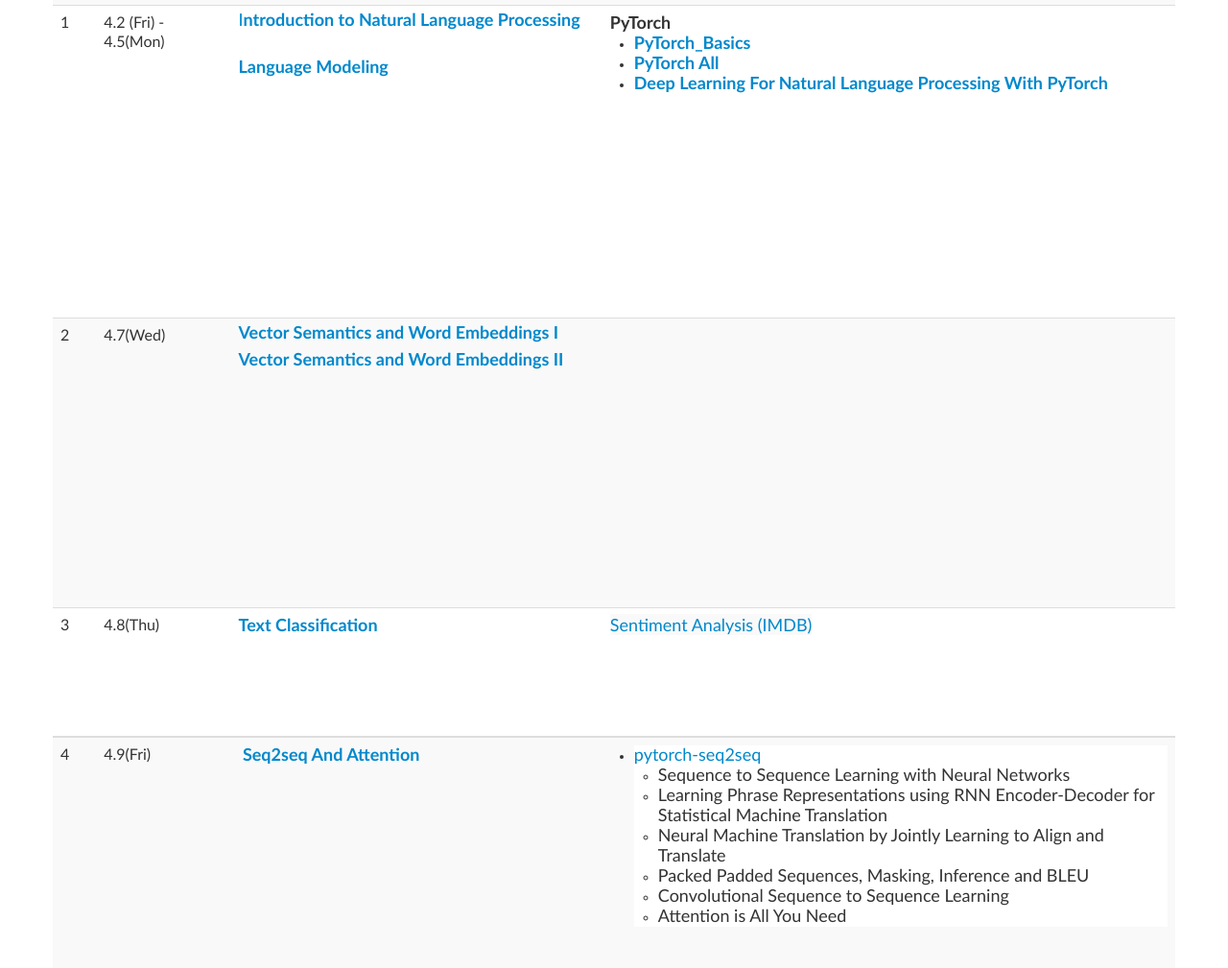
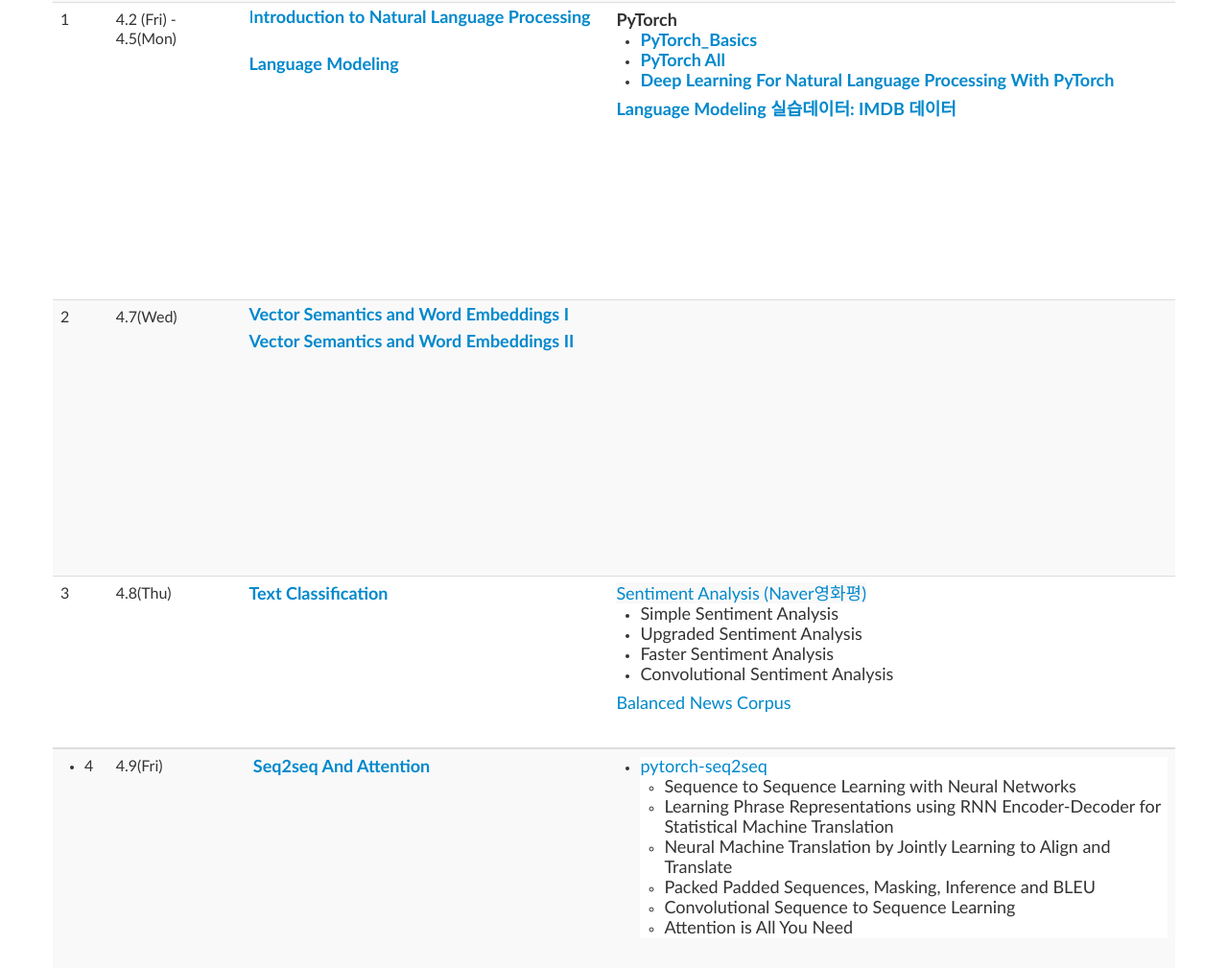
Before and after one commit to hpshin/FinTechNLP, a plain HTML site: page index.html in a window 1280 px wide. Shown: the part 1306-2315 px from the top of the page at 96% size. Drawn offline with Linux system fonts and the light colour scheme.

Commit message:
modified index 0329

```diff
--- a/index.html
+++ b/index.html
@@ -216,6 +216,7 @@ href="https://towardsdatascience.com/getting-started-with-google-colab-f2fff97f5
 
 
 
+
                         Started with Google CoLab</font></font></a></li>
               </ul>
             </ul>
@@ -270,6 +271,7 @@ href="https://towardsdatascience.com/getting-started-with-google-colab-f2fff97f5
                       face="Trebuchet MS" size="+1"><a
                         moz-do-not-send="true"
                         href="NaturalLanguageProcessingIsFunCombined.ipynb">I<b>ntroduction
+
                           to Natural Language Processing</b></a><br>
                     </font></p>
                   <p style="margin: 0px; line-height: 13px; font-family:
@@ -288,6 +290,7 @@ href="https://towardsdatascience.com/getting-started-with-google-colab-f2fff97f5
                     <font face="Trebuchet MS" size="+1"><b><a
                           moz-do-not-send="true"
                           href="education-learning-language-models-with-real-data.ipynb">Language
+
                           Modeling</a><br>
                       </b></font></p>
                   <ul style="margin: 0px 0px 9px 25px; padding: 0px;
@@ -328,9 +331,16 @@ href="data/DeepLearningForNaturalLanguageProcessingWithPytorch.ipynb">Deep
 
 
 
+
                               Learning For Natural Language Processing
-                              With PyTorch</a><br>
-                          </b></font></font></li>
+                              With PyTorch</a></b></font></font></li>
+                  </ul>
+                  <p><a moz-do-not-send="true"
+                      href="http://ling.snu.ac.kr/hpshin/imdb_master.csv.zip"><font
+                        size="+1"><font face="Trebuchet MS"><b>Language
+                            Modeling 실습데이터: IMDB 데이터</b></font></font></a><br>
+                  </p>
+                  <ul>
                   </ul>
                 </td>
               </tr>
@@ -407,19 +417,45 @@ href="data/DeepLearningForNaturalLanguageProcessingWithPytorch.ipynb">Deep
                         white-space: normal; widows: 2; word-spacing:
                         0px; -webkit-text-stroke-width: 0px;
                         background-color: rgb(249, 249, 249);">Sentiment
-                        Analysis (IMDB)</a> </b></font></td>
+                        Analysis (Naver영화평)</a><br>
+                    </b></font>
+                  <ul>
+                    <li><font face="Trebuchet MS" size="+1"><font
+                          face="Trebuchet MS" size="+1">Simple Sentiment
+                          Analysis</font></font></li>
+                    <li><font face="Trebuchet MS" size="+1"><font
+                          face="Trebuchet MS" size="+1">Upgraded
+                          Sentiment Analysis</font></font></li>
+                    <li><font face="Trebuchet MS" size="+1"><font
+                          face="Trebuchet MS" size="+1">Faster Sentiment
+                          Analysis</font></font></li>
+                    <li><font face="Trebuchet MS" size="+1"><font
+                          face="Trebuchet MS" size="+1">Convolutional
+                          Sentiment Analysis</font></font></li>
+                  </ul>
+                  <p><font face="Trebuchet MS" size="+1"><font
+                        face="Trebuchet MS" size="+1"><a
+                          moz-do-not-send="true"
+                          href="http://ling.snu.ac.kr/hpshin/BalancedNewsCorpusShuffled.zip">Balanced
+                          News Corpus</a><br>
+                      </font></font></p>
+                  <font face="Trebuchet MS" size="+1"><b> </b></font></td>
               </tr>
             </tbody> <tbody>
             </tbody> <tbody>
               <tr>
-                <td class="s2" width="23" height="158"><font
-                    face="Trebuchet MS" size="3">4</font></td>
+                <td class="s2" width="23" height="158">
+                  <ul>
+                    <li><font face="Trebuchet MS" size="3">4</font></li>
+                  </ul>
+                </td>
                 <td class="s3" width="105" height="158"><font
                     face="Trebuchet MS" size="3">4.9(Fri)</font></td>
                 <td class="s4" width="318" height="158">
                   <p><font face="Trebuchet MS" size="+1"><b>&nbsp;<a
                           moz-do-not-send="true"
 href="https://lena-voita.github.io/nlp_course/seq2seq_and_attention.html">Seq2seq
+
                           And Attention</a></b></font><br>
                   </p>
                   <p><font face="Trebuchet MS" color="red" size="3">
```
